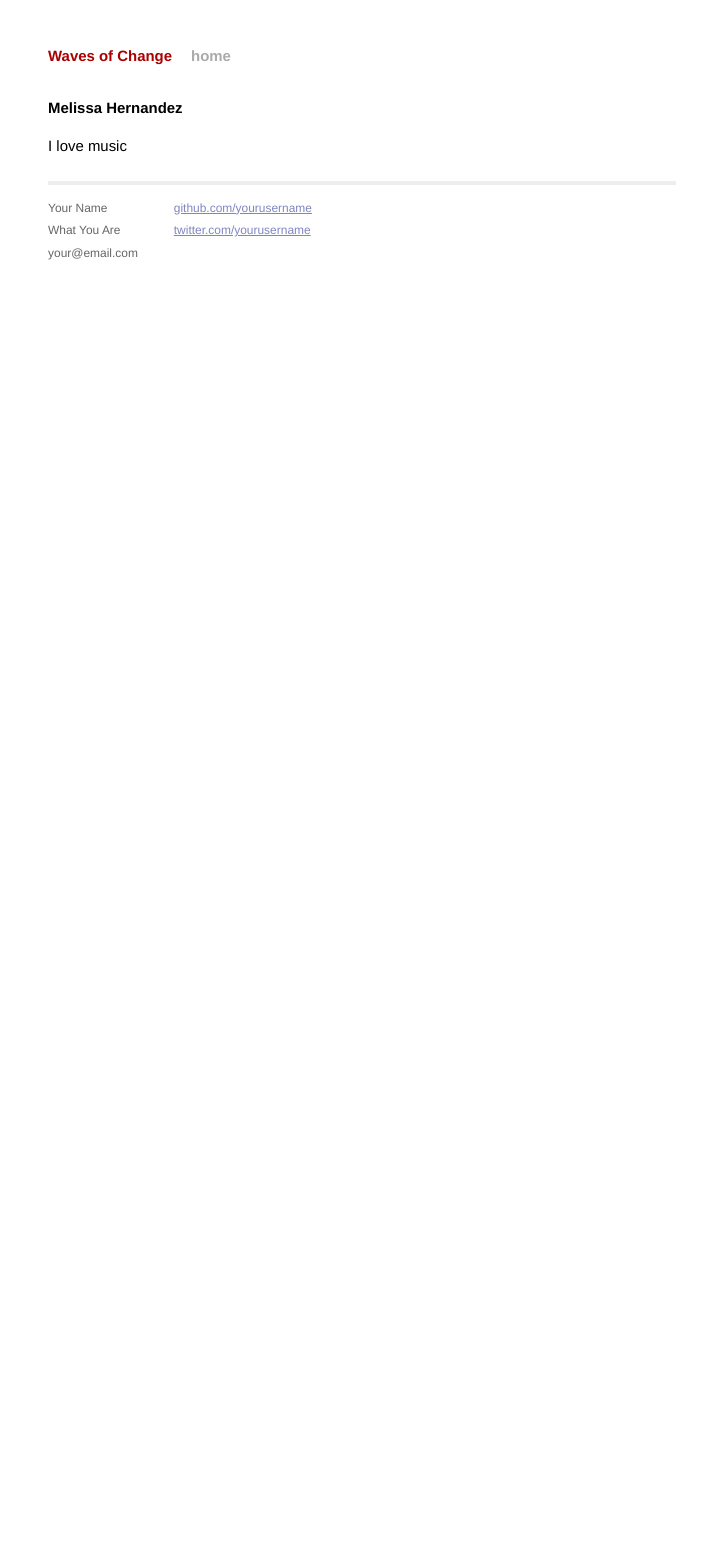
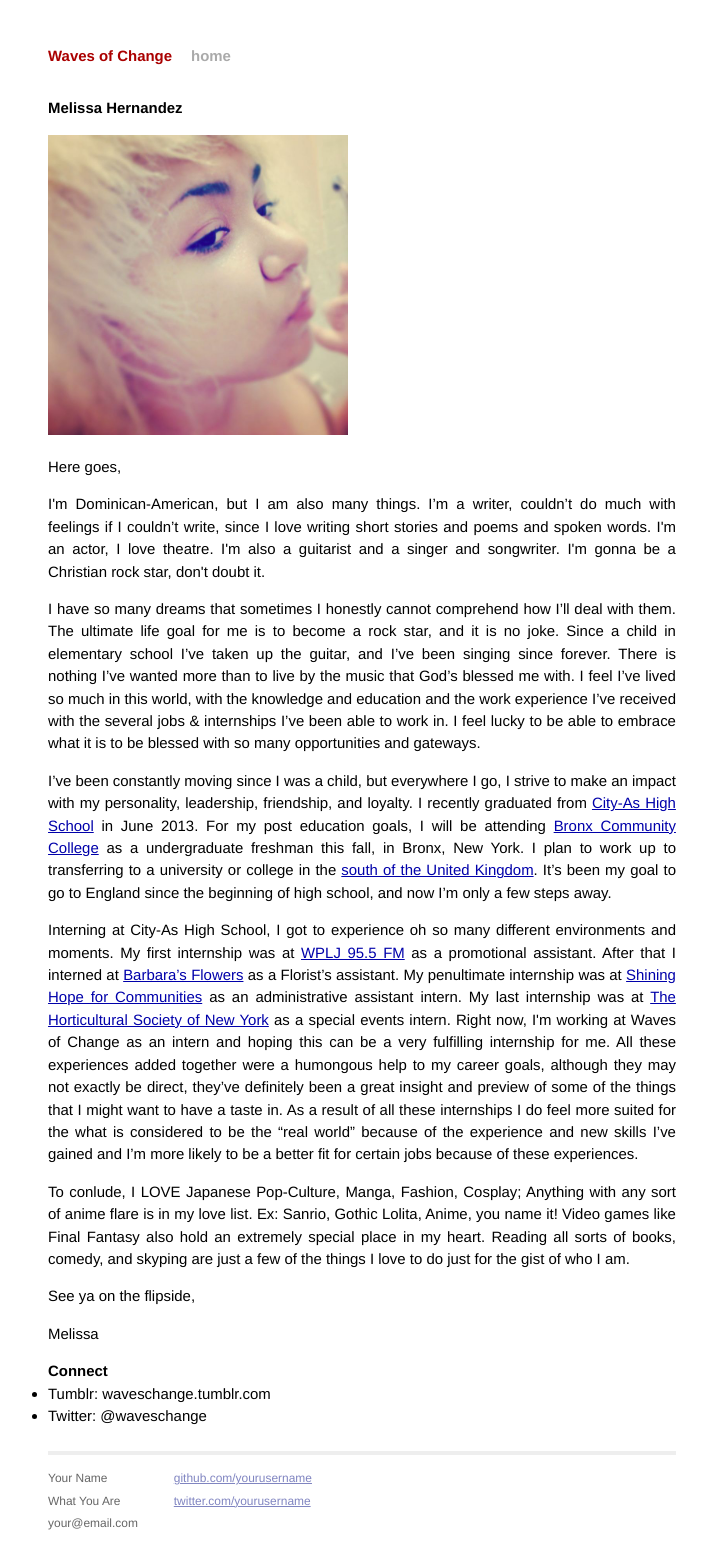
Before and after one commit to WavesofChange/woc-jekyll, a Jekyll site: the page built from about/melissa.html, in a window 1280 px wide. Shown: the whole page, without its empty margins (278-985 px from the left). Built offline with Jekyll 4.4.1, drawn with Linux system fonts in a browser that asks for light colours; before the commit the page ends 945 px from its top, so only the background shows below that.

Commit message:
added about me and img

```diff
--- a/about/melissa.html
+++ b/about/melissa.html
@@ -4,4 +4,40 @@
 ---
 
  <h1>Melissa Hernandez</h1>
-<P>I love music</p>
+<img src="{{ site.baseurl}}/images/melee.jpg" width="300px" height="300px">
+<P>Here goes,</p>
+
+<p>I'm Dominican-American, but I am also many things. I’m a writer, couldn’t do much with feelings if I
+couldn’t write, since I love writing short stories and poems and spoken words. I'm an actor, I love
+theatre. I'm also a guitarist and a singer and songwriter. I'm gonna be a Christian rock star, don't doubt
+it.</p>
+
+<p>I have so many dreams that sometimes I honestly cannot comprehend how I’ll deal with them. The
+ultimate life goal for me is to become a rock star, and it is no joke. Since a child in elementary school I’ve
+taken up the guitar, and I’ve been singing since forever. There is nothing I’ve wanted more than to live by
+the music that God’s blessed me with. I feel I’ve lived so much in this world, with the knowledge and
+education and the work experience I’ve received with the several jobs & internships I’ve been able to
+work in. I feel lucky to be able to embrace what it is to be blessed with so many opportunities and
+gateways.</p>
+
+<p>I’ve been constantly moving since I was a child, but everywhere I go, I strive to make an impact with my
+personality, leadership, friendship, and loyalty. I recently graduated from <a href="www.cityas.org">City-As High School</a> in June 2013. For my post education goals, I will be attending <a href="www.bcc.cuny.edu">Bronx Community College</a> as a undergraduate freshman this fall, in Bronx, New York. I plan to work up to transferring to a university or college in the <a href="http://goo.gl/maps/u0WRz">south of the United Kingdom</a>. It’s been my goal to go to England since the beginning of high school, and now I’m only a few steps away.</p>
+
+<p>Interning at City-As High School, I got to experience oh so many different environments
+and moments. My first internship was at <a href="www.plj.com">WPLJ 95.5 FM</a> as a promotional assistant. After that I interned at <a href="www.harlemflowers.com">Barbara’s Flowers</a> as a Florist’s assistant. My penultimate internship was at <a href="www.shininghopeforcommunities.org">Shining Hope for Communities</a> as an administrative assistant intern. My last internship was at <a href="www.hsny.org">The Horticultural Society of New York</a> as a special events intern. Right now, I'm working at Waves of Change as an intern and hoping this can be a very fulfilling internship for me. All these experiences added together were a humongous help to my career goals, although they may not exactly be direct, they’ve definitely been a great insight and preview of some of the things that I might want to have a taste in. As a result of all these internships I do feel more suited for the what is considered to be the “real world” because of the experience and new skills I’ve gained and I’m more likely to be a better fit for certain jobs because of these experiences.</p>
+
+<p> To conlude, I LOVE Japanese Pop-Culture, Manga, Fashion, Cosplay; Anything with any sort of anime flare is in my love
+list. Ex: Sanrio, Gothic Lolita, Anime, you name it! Video games like Final Fantasy also hold an extremely
+special place in my heart. Reading all sorts of books, comedy, and skyping are just a few of the things I
+love to do just for the gist of who I am.</p>
+
+<p>See ya on the flipside,</p>
+
+<p>Melissa</p>
+
+
+<h3>Connect</h3>
+<ul>
+<LI>Tumblr: waveschange.tumblr.com</LI>
+<LI>Twitter: @waveschange</LI>
+</ul>
```
Also changed, not shown: images/melee.jpg (added).
